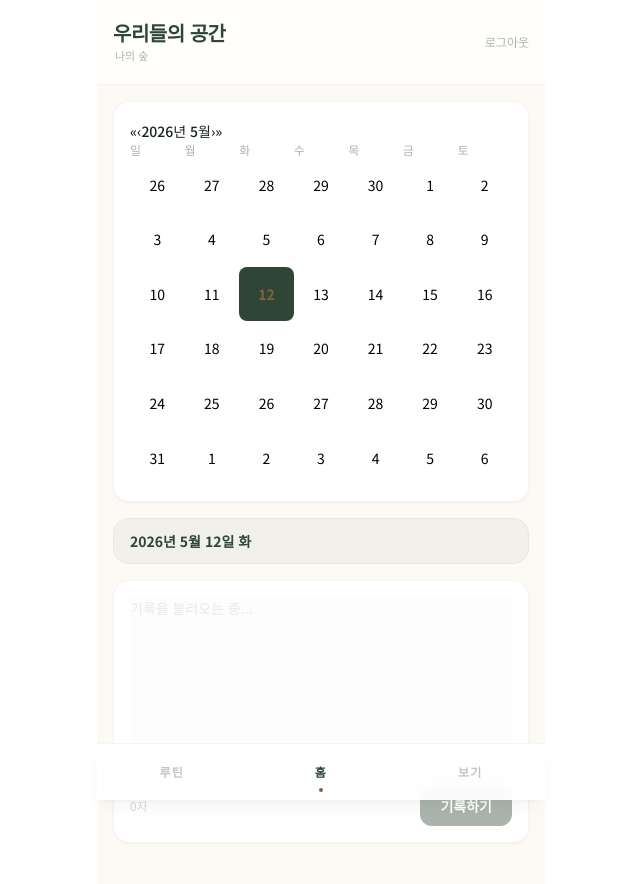
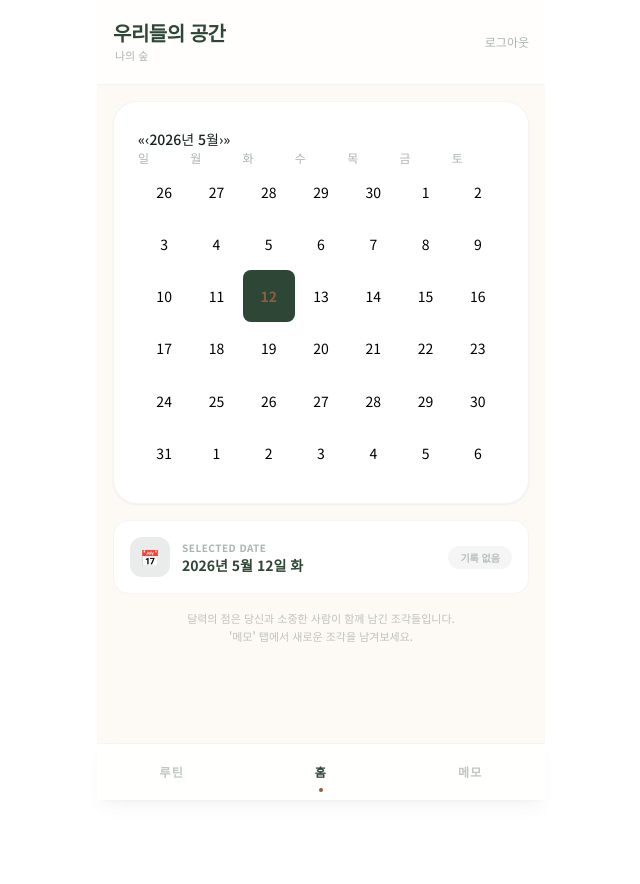
Before and after one commit to Cedric-Jeong/DJSpace, a React (Vite) app: page / in a window 1280 px wide. Shown: the top 884 px of the page, without its empty margins (319-959 px from the left). After the commit the page ends 800 px from the top, so only its background shows below. Built offline with nearby package versions, Linux system fonts and the light colour scheme; no server answers; the database is empty; sample sign-in values are in the browser's storage.

Commit message:
Restructure: Move memo creation to Memo tab and set Home as pure calendar

```diff
--- a/src/components/MemoTab.jsx
+++ b/src/components/MemoTab.jsx
@@ -1,92 +1,42 @@
 // src/components/MemoTab.jsx
-// 달력 + 일기 작성 기능
+// 홈 탭: 순수 달력 뷰 (나와 친구의 기록 표시)
 
 import { useState, useEffect } from 'react'
 import Calendar from 'react-calendar'
-import {
-  collection, addDoc, query, where, getDocs,
-  serverTimestamp
-} from 'firebase/firestore'
+import { collection, query, where, getDocs } from 'firebase/firestore'
 import { db } from '../firebase'
 import { useAuth } from '../context/AuthContext'
 
 export default function MemoTab() {
   const { currentUser, userProfile } = useAuth()
   const [selectedDate, setSelectedDate] = useState(new Date())
-  const [content,      setContent]      = useState('')
-  const [memoDates,    setMemoDates]    = useState([])  // 메모가 있는 날짜들 (toDateString 모음)
+  const [memoDates,    setMemoDates]    = useState([])  // 메모가 있는 날짜들
   const [loading,      setLoading]      = useState(true)
-  const [saving,       setSaving]       = useState(false)
-  const [savedMsg,     setSavedMsg]     = useState('')
 
-  // 데이터 로드 (달력 점 + 현재 선택된 날짜의 메모)
   useEffect(() => {
     if (!currentUser || !userProfile) return
 
-    async function fetchData() {
+    async function fetchDots() {
       setLoading(true)
       try {
-        // 1. 모든 메모 날짜 가져오기 (본인 것 우선)
+        const ids = [currentUser.uid, userProfile.friendId].filter(Boolean)
         const q = query(
           collection(db, 'memos'),
-          where('authorId', '==', currentUser.uid)
+          where('authorId', 'in', ids)
         )
         const snap = await getDocs(q)
-
-        // 데이터 파싱
-        const myMemos = snap.docs.map(d => ({
-          id: d.id,
-          ...d.data(),
-          dateStr: d.data().date?.toDate().toDateString()
-        }))
-
-        // 2. 달력에 표시할 날짜들 설정 (중복 제거)
-        const dates = myMemos.map(m => m.dateStr).filter(Boolean)
+        const dates = snap.docs.map(d => d.data().date?.toDate().toDateString()).filter(Boolean)
         setMemoDates([...new Set(dates)])
-
-        // 3. 현재 선택된 날짜의 메모 내용 설정
-        const todayMemo = myMemos.find(m => m.dateStr === selectedDate.toDateString())
-        setContent(todayMemo ? todayMemo.content : '')
-
       } catch (err) {
-        console.error("데이터 로드 실패:", err)
+        console.error("달력 점 로드 실패:", err)
       } finally {
         setLoading(false)
       }
     }
 
-    fetchData()
-  }, [currentUser, userProfile, selectedDate.toDateString()])
+    fetchDots()
+  }, [currentUser, userProfile])
 
-  async function saveMemo() {
-    if (!content.trim()) return
-    setSaving(true)
-    try {
-      // 기록 저장
-      await addDoc(collection(db, 'memos'), {
-        content:    content.trim(),
-        authorId:   currentUser.uid,
-        authorName: userProfile?.name || '나',
-        friendId:   userProfile?.friendId || '',
-        date:       selectedDate,
-        createdAt:  serverTimestamp(),
-        comments:   [],
-      })
-
-      setSavedMsg('기록이 저장되었습니다 ✨')
-      setTimeout(() => setSavedMsg(''), 2500)
-
-      // 즉시 점 추가
-      const dStr = selectedDate.toDateString()
-      setMemoDates(prev => prev.includes(dStr) ? prev : [...prev, dStr])
-    } catch (err) {
-      console.error("저장 실패:", err)
-    } finally {
-      setSaving(false)
-    }
-  }
-
-  // 달력 타일에 점 추가
   const tileClassName = ({ date }) => {
     return memoDates.includes(date.toDateString()) ? 'has-memo' : null
   }
@@ -97,53 +47,40 @@ export default function MemoTab() {
 
   return (
     <div className="p-4 space-y-4">
-      {/* 달력 */}
-      <div className="bg-white rounded-2xl p-4 shadow-sm border border-diary-green/5">
+      {/* 달력 카드 */}
+      <div className="bg-white rounded-3xl p-6 shadow-sm border border-diary-green/5">
         <Calendar
           onChange={setSelectedDate}
           value={selectedDate}
           locale="ko-KR"
           tileClassName={tileClassName}
           calendarType="gregory"
-          formatDay={(locale, date) => date.getDate()} // '일' 글자 제거
+          formatDay={(locale, date) => date.getDate()}
         />
       </div>
 
-      {/* 선택 날짜 표시 */}
-      <div className="bg-diary-green/5 rounded-2xl px-4 py-3 border border-diary-green/5 flex justify-between items-center">
-        <p className="text-diary-green font-bold text-sm">{dateStr}</p>
-        {memoDates.includes(selectedDate.toDateString()) && (
-          <span className="text-[10px] bg-diary-green text-white px-2 py-0.5 rounded-full font-bold">기록있음</span>
+      {/* 선택된 날짜 안내 */}
+      <div className="bg-white rounded-2xl p-4 border border-diary-green/5 flex items-center justify-between">
+        <div className="flex items-center gap-3">
+          <div className="w-10 h-10 bg-diary-green/10 rounded-xl flex items-center justify-center text-diary-green">
+            📅
+          </div>
+          <div>
+            <p className="text-[10px] text-diary-green/40 font-bold uppercase tracking-wider">Selected Date</p>
+            <p className="text-sm font-bold text-diary-green">{dateStr}</p>
+          </div>
+        </div>
+        {memoDates.includes(selectedDate.toDateString()) ? (
+          <span className="text-[10px] bg-diary-green text-white px-3 py-1 rounded-full font-bold">기록 있음</span>
+        ) : (
+          <span className="text-[10px] bg-diary-green/5 text-diary-green/30 px-3 py-1 rounded-full font-bold">기록 없음</span>
         )}
       </div>
 
-      {/* 일기 작성 */}
-      <div className="bg-white rounded-2xl p-4 shadow-sm border border-diary-green/5">
-        <textarea
-          value={content}
-          onChange={e => setContent(e.target.value)}
-          placeholder={loading ? "기록을 불러오는 중..." : "오늘의 조각을 남겨보세요... 🌿"}
-          rows={7}
-          disabled={loading || saving}
-          className="w-full text-sm text-diary-dark resize-none focus:outline-none leading-relaxed placeholder-diary-green/20 disabled:opacity-50"
-        />
-        <div className="flex items-center justify-between mt-3 pt-3 border-t border-diary-green/5">
-          <span className="text-xs text-diary-green/20">{content.length}자</span>
-          <button
-            onClick={saveMemo}
-            disabled={saving || !content.trim() || loading}
-            className="bg-diary-green hover:bg-diary-leaf disabled:opacity-40 text-white text-sm font-bold px-5 py-2.5 rounded-xl transition-all shadow-sm active:scale-95"
-          >
-            {saving ? '기록 중...' : '기록하기'}
-          </button>
-        </div>
-      </div>
-
-      {savedMsg && (
-        <div className="text-center text-diary-brown text-sm font-bold animate-pulse">
-          {savedMsg}
-        </div>
-      )}
+      <p className="text-center text-[11px] text-diary-green/30 font-medium px-8 leading-relaxed">
+        달력의 점은 당신과 소중한 사람이 함께 남긴 조각들입니다.<br/>
+        '메모' 탭에서 새로운 조각을 남겨보세요.
+      </p>
     </div>
   )
 }
--- a/src/pages/Dashboard.jsx
+++ b/src/pages/Dashboard.jsx
@@ -12,12 +12,12 @@ import ViewTab    from '../components/ViewTab'
 
 const TABS = [
   { id: 'routine', label: '루틴' },
-  { id: 'memo',    label: '홈' },
-  { id: 'view',    label: '보기' },
+  { id: 'home',    label: '홈' },
+  { id: 'memo',    label: '메모' },
 ]
 
 export default function Dashboard() {
-  const [activeTab, setActiveTab] = useState('memo')
+  const [activeTab, setActiveTab] = useState('home')
   const { userProfile } = useAuth()
   const navigate = useNavigate()
 
@@ -49,8 +49,8 @@ export default function Dashboard() {
       {/* 탭 콘텐츠 */}
       <main className="flex-1 overflow-y-auto pb-20">
         {activeTab === 'routine' && <RoutineTab />}
-        {activeTab === 'memo'    && <MemoTab />}
-        {activeTab === 'view'    && <ViewTab />}
+        {activeTab === 'home'    && <MemoTab />}
+        {activeTab === 'memo'    && <ViewTab />}
       </main>
 
       {/* 하단 탭 바 */}
```
Also changed, not shown: src/components/ViewTab.jsx (+68 -19 lines).
